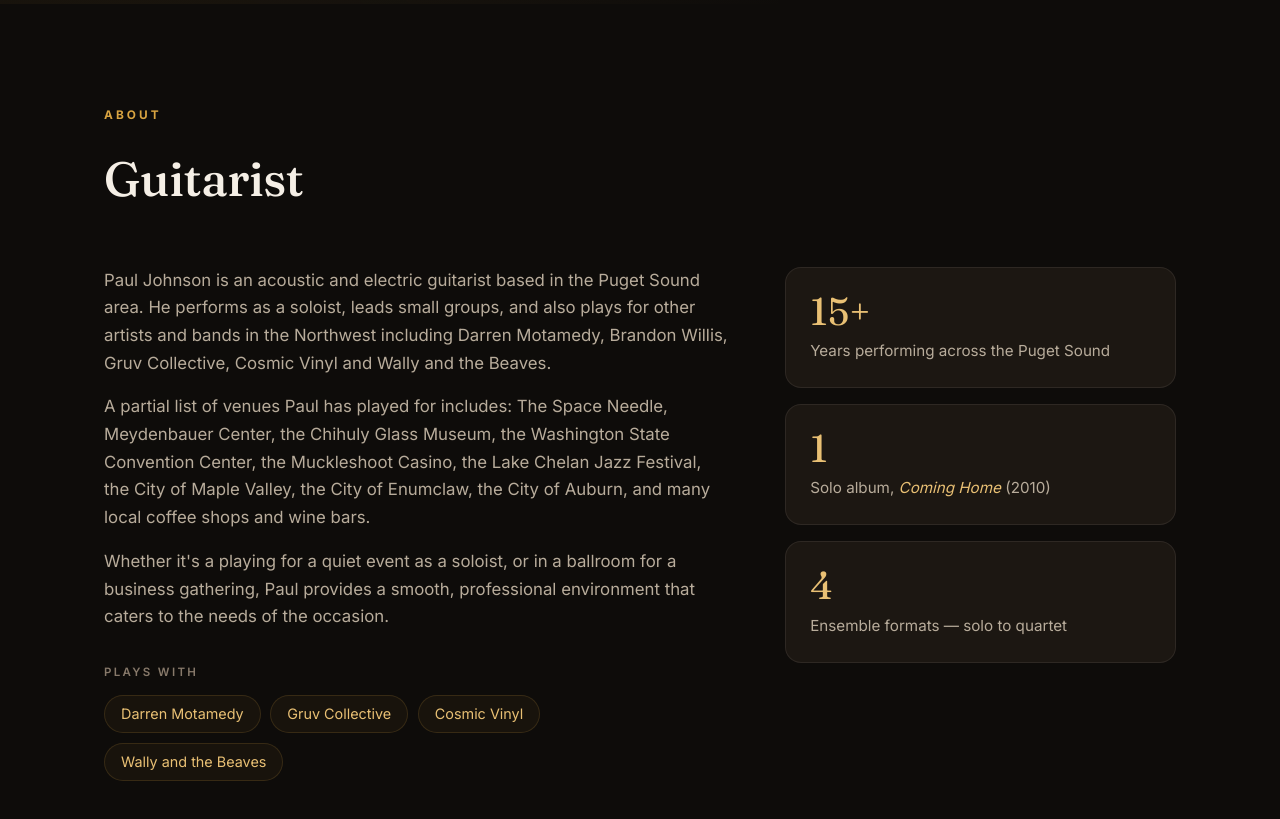
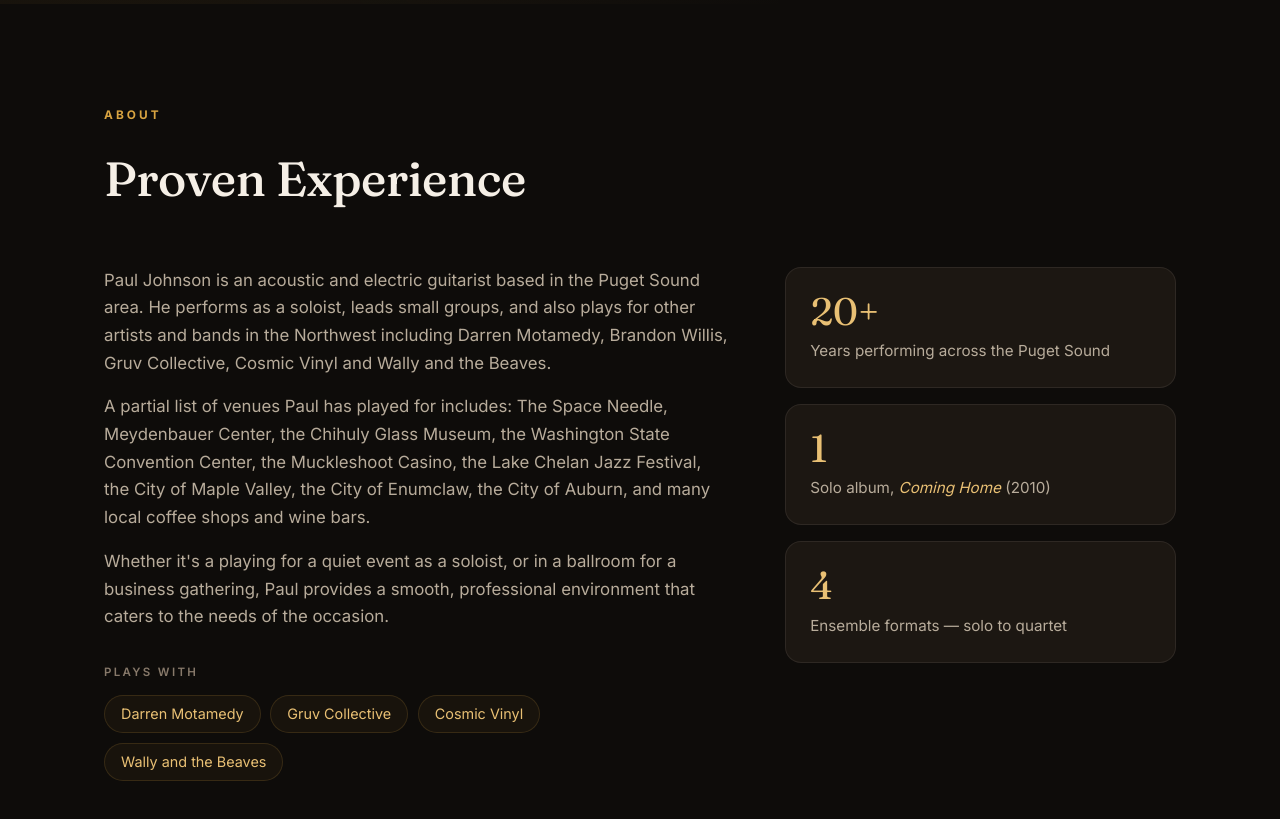
Before and after one commit to gtrpaulj-creator/paul-website, a React (Vite) app: page / in a window 1280 px wide. Shown: the part 860-1679 px from the top of the page. Built offline with nearby package versions, Linux system fonts and the light colour scheme.

Commit message:
Update About.jsx
Changed "Guitarist" to "Proven Experience"
Updated the body of the About section again
Changed "15" years of playing in the Puget Sound area to "20"

```diff
--- a/src/components/About.jsx
+++ b/src/components/About.jsx
@@ -5,7 +5,7 @@ export default function About() {
     <section className="section about" id="about">
       <div className="section__head">
         <span className="section__kicker">About</span>
-        <h2 className="section__title">Guitarist</h2>
+        <h2 className="section__title">Proven Experience</h2>
       </div>
 
       <div className="about__grid">
@@ -21,8 +21,8 @@ export default function About() {
             A partial list of venues Paul has played for includes:
             The Space Needle, Meydenbauer Center, the Chihuly Glass Museum,
             the Washington State Convention Center, the Muckleshoot Casino,
-            the Lake Chelan Jazz Festival, the City of Maple Valley,
-            the City of Enumclaw, the City of Auburn, and many local coffee shops
+            the Lake Chelan Jazz Festival, the City of Maple Valley, the
+            City of Enumclaw, the City of Auburn, and many local coffee shops
             and wine bars.
           </p>
           <p>
@@ -43,7 +43,7 @@ export default function About() {
 
         <aside className="about__stats">
           <div className="stat">
-            <span className="stat__num">15+</span>
+            <span className="stat__num">20+</span>
             <span className="stat__label">Years performing across the Puget Sound</span>
           </div>
           <div className="stat">
```
